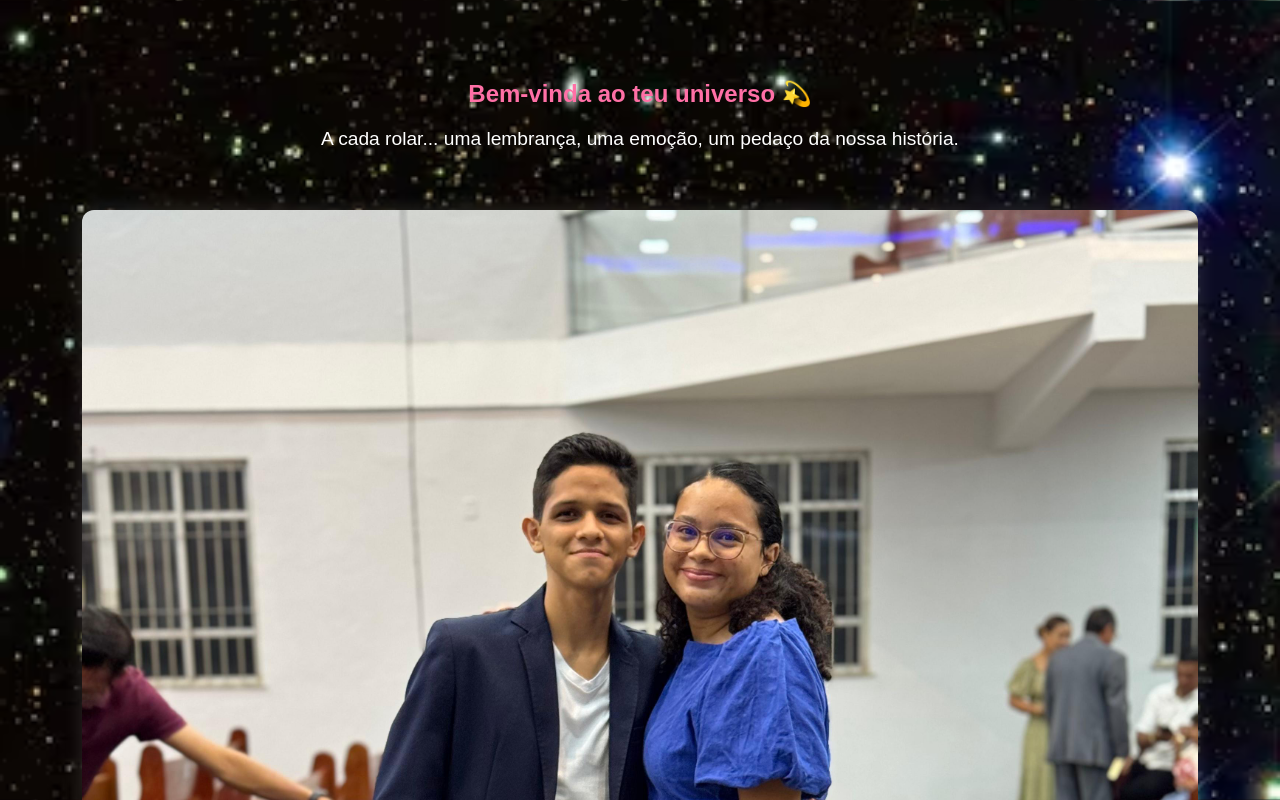
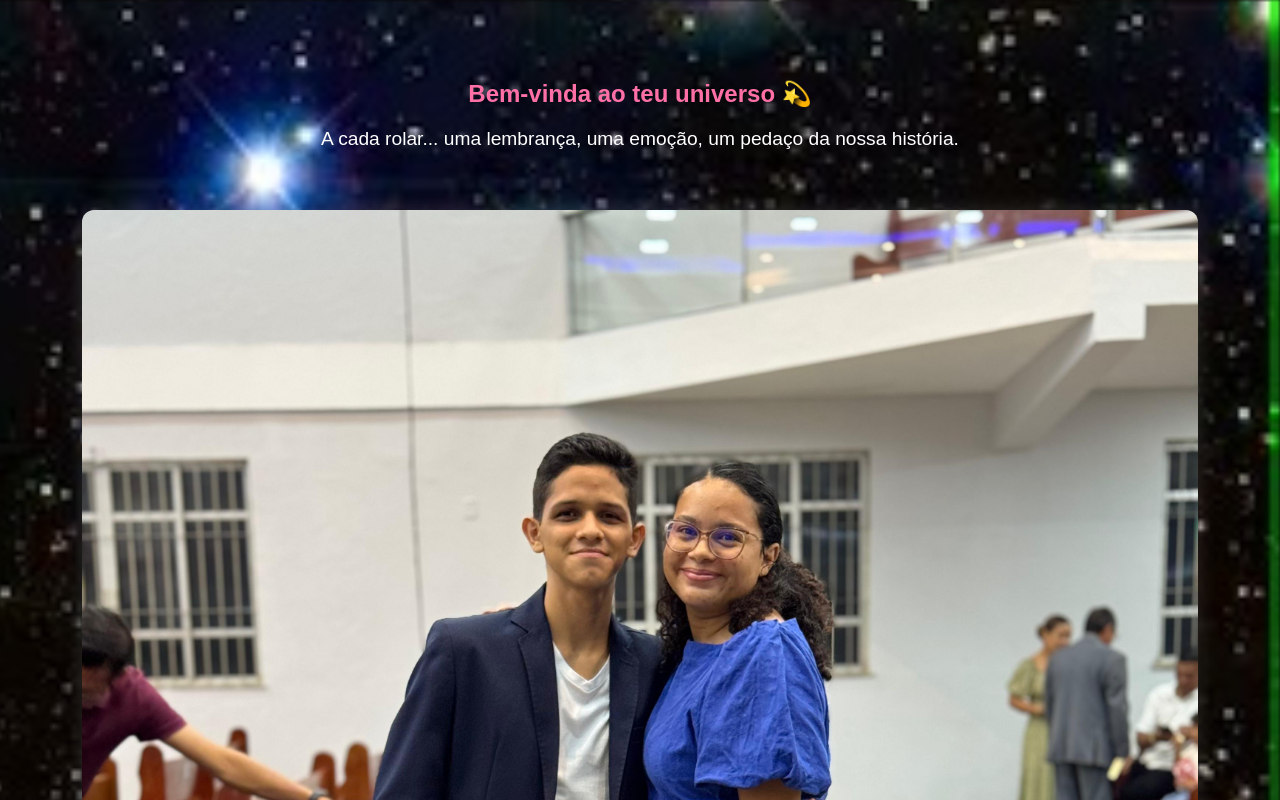
Before and after one commit to FelipeFM03/universo-da-ana, a plain HTML site: page index.html in a window 1280 px wide. Shown: the top 800 px of the page. Drawn offline with Linux system fonts and the light colour scheme.

Commit message:
Ajusta zoom de 10px no fundo estrelado do site

```diff
--- a/css/estilo.css
+++ b/css/estilo.css
@@ -6,11 +6,12 @@ body {
   scroll-behavior: smooth;
   position: relative;
   z-index: 1;
-  background-image: url('../fotos/universo_bakcground.avif');
-  background-size: 100% auto;
-  background-repeat: no-repeat;
-  background-attachment: fixed;
-  background-position: top center;
+
+  background-image: url('../fotos/universo_bakcground.jpg');
+  background-size: calc(100% + 10px) auto; /* Zoom leve de 10px */
+  background-repeat: repeat-y;
+  background-attachment: scroll;
+  background-position: center top;
   background-color: #000010;
 }
 
```
Also changed, not shown: fotos/universo_4k.avif (deleted), fotos/universo_bakcground.avif (deleted), fotos/universo_bakcground.jpg (added).
